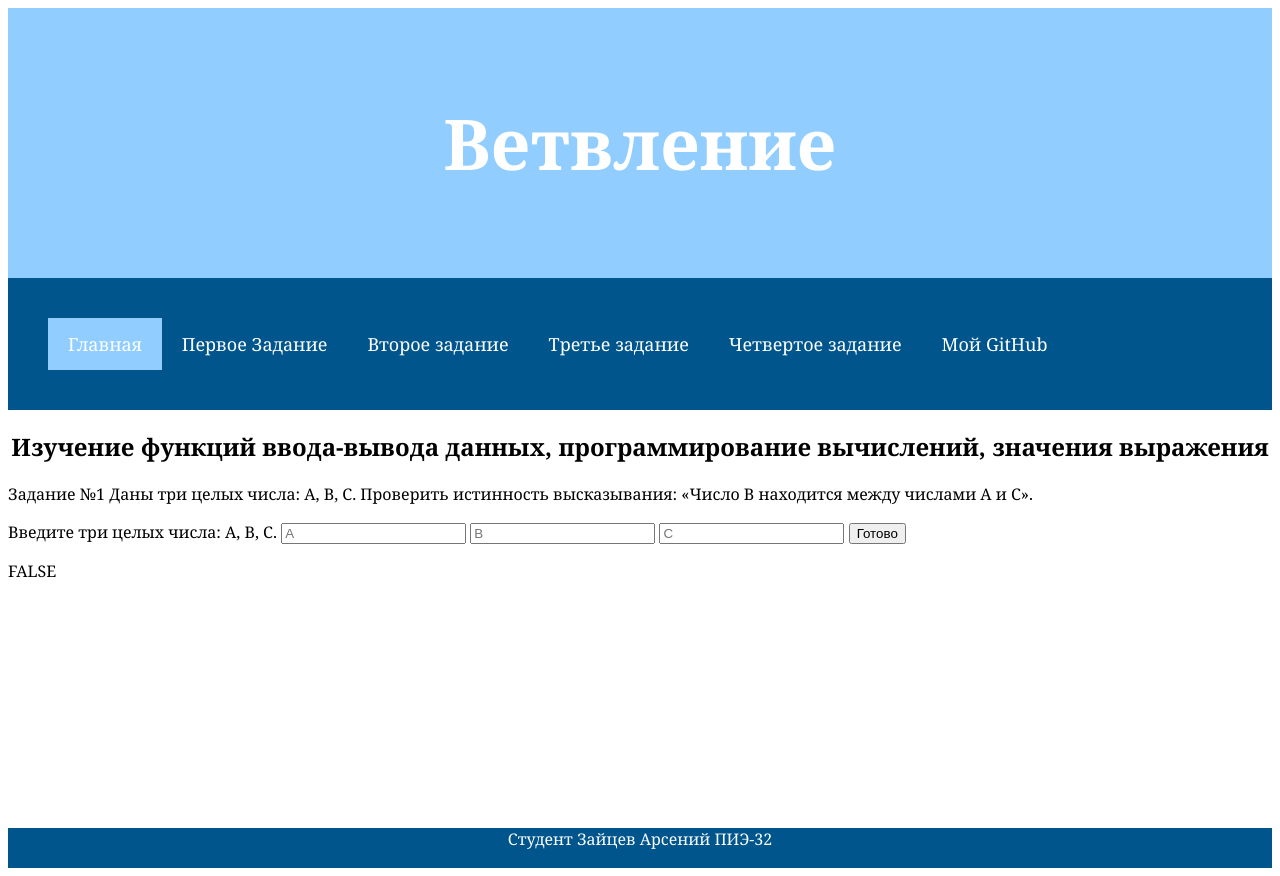
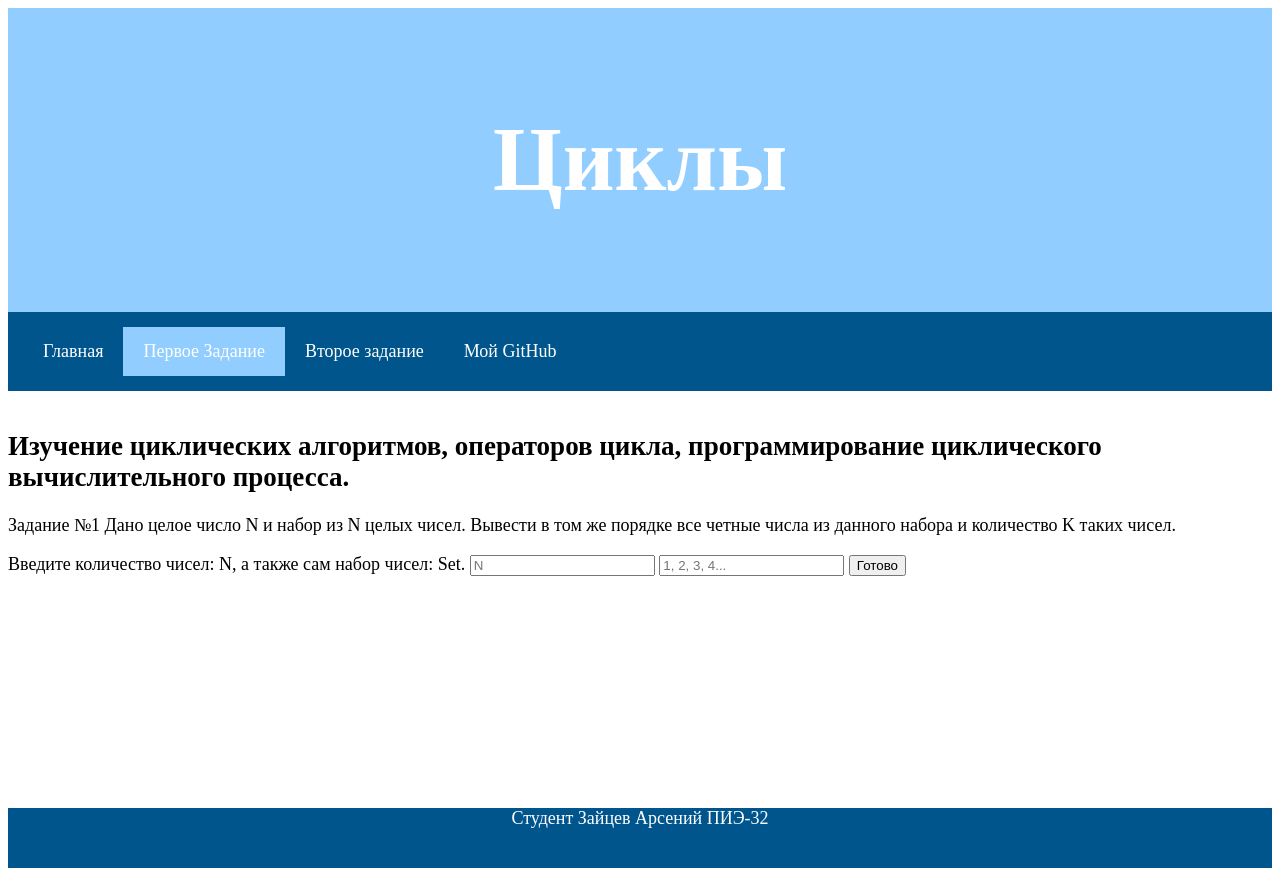
Before and after one commit to Arsensor/lab_4, a plain HTML site: page pages/exercise_1.html in a window 1280 px wide. Both pictures are taken after a click on the button "Готово". Drawn offline with Linux system fonts and the light colour scheme; a web font is replaced by a local one.

Commit message:
Version 1.1
Final edition

```diff
--- a/js/script_1.js
+++ b/js/script_1.js
@@ -1,17 +1,29 @@
 document.getElementById("send_1").onclick = exercise_1; //Переход по клику
 function exercise_1(){ //Объявление функции
-    let number_1 = document.getElementById("name_a_1").value; //Получение переменной по id
-    let number_2 = document.getElementById("name_b_1").value; //Получение переменной по id
-    let number_3 = document.getElementById("name_c_1").value; //Получение переменной по id
-    if (isNaN(number_1) && isNaN(number_2) && isNaN(number_3)){ //Объявление условия на проверку
-        alert("Введите ещё раз корректное число"); //Вывод о несоответствии ввода
-    } else { //Если все верно, тогда
-        if ((number_1 < number_2) && (number_2 < number_3)){ //Объявление условия на проверку
-            document.getElementById("output_exercise_1").innerHTML = "TRUE"; //Вывод
-            return; //Возвращение функции
-        } else{ //Если не прошел по условию проверки, тогда
-            document.getElementById("output_exercise_1").innerHTML = "FALSE"; //Вывод
-            return; //Возвращение функции
+    let number_1 = document.getElementById("name_n_1").value; //Получение переменной по id
+    let number_2 = document.getElementById("name_set_1").value; //Получение переменной по id
+    let arr_number_2 = number_2.split(", ") //Переопределение переменной в массив
+    let answer = ''; //Объявление переменной для ответа
+    let k = 0; //Объявление счетчика четных чисел
+    let i; //Объявление переменной для цикла
+    if (isNaN(number_1) || (number_1 == "")){ //Объявление условия на проверку
+        alert("Введите ещё раз корректное число N"); //Вывод о несоответствии ввода
+        return;
+    } else { //Если с первичной проверкой все хорошо, тогда
+        for (i = 0; i < number_1; i++) { //Цикл
+            if (isNaN(arr_number_2[i]) || arr_number_2[i] == "" || Number(number_1) != arr_number_2.length) { //Проверка
+                alert("Введите ещё раз корректные числа в Set"); //Вывод
+                return;
+            }
         }
+        for (i = 0; i < number_1; i++) { //Цикл
+            if (arr_number_2[i] % 2 == 0) { //Проверка четности
+                answer += arr_number_2[i] + ", "; //Формирование ответа
+                k++; //Счетчик количества
+            }
+        }
+        document.getElementById("output_exercise_1_1").innerHTML = "Четные цифры: " + answer.slice(0, -2) + "."; //Вывод
+        document.getElementById("output_exercise_1_2").innerHTML = "Их количество: " + k + "."; //Вывод
+        return;
     }
 }
--- a/pages/exercise_1.html
+++ b/pages/exercise_1.html
@@ -1,7 +1,7 @@
 <!DOCTYPE html>
 <html lang = "ru">
 <head>
-  <title>Лабораторная работа №3</title>
+  <title>Лабораторная работа №4</title>
   <meta charset = "utf-8">
   <meta name="description" content="HTML-page with four scripts">
   <meta name="keywords" content="HTML, CSS, JavaScript">
@@ -13,32 +13,28 @@
   </head>
 <body>
   <header>
-     <h1>Ветвление</h1>
+     <h1>Циклы</h1>
   </header>
   <main>
-    <div class="topnav" style="background-color: #00568c; padding: 40px;">
-      <a class="active" href="../index.html">Главная</a>
-      <a href="exercise_1.html">Первое Задание</a>
+    <div class="topnav">
+      <a href="../index.html">Главная</a>
+      <a class="active" href="exercise_1.html">Первое Задание</a>
       <a href="exercise_2.html">Второе задание</a>
-      <a href="exercise_3.html">Третье задание</a>
-      <a href="exercise_4.html">Четвертое задание</a>
-      <div class="topnav-right">
-        <a href="https://github.com/Arsensor">Мой GitHub</a>
-      </div>
+      <a href="https://github.com/Arsensor">Мой GitHub</a>
     </div>
     <div>
-      <h2 style="text-align: center;">Изучение функций ввода-вывода данных, программирование вычислений, значения выражения</h2>
+      <h2>Изучение циклических алгоритмов, операторов цикла, программирование циклического вычислительного процесса.</h2>
     </div>
     <div>
       <p>Задание №1
-        Даны три целых числа: A, B, C. Проверить истинность высказывания: «Число B находится между числами A и C».
+        Дано целое число N и набор из N целых чисел. Вывести в том же порядке все четные числа из данного набора и количество K таких чисел.
       </p>
-      <label for="name_a_1">Введите три целых числа: A, B, C.</label>
-      <input type="number" id="name_a_1" placeholder="A">
-      <input type="number" id="name_b_1" placeholder="B">
-      <input type="number" id="name_c_1" placeholder="C">
+      <label for="name_a_1">Введите количество чисел: N, а также сам набор чисел: Set.</label>
+      <input type="number" id="name_n_1" placeholder="N">
+      <input type="text" id="name_set_1" placeholder="1, 2, 3, 4...">
       <button id="send_1" onclick="exercise_1()">Готово</button>
-      <p id = "output_exercise_1"></p>
+      <p id = "output_exercise_1_1"></p>
+      <p id = "output_exercise_1_2"></p>
     </div>
   </main>
   <footer>
--- a/style/style.css
+++ b/style/style.css
@@ -1,5 +1,10 @@
+@font-face {
+  font-family: San Francisco Pro;
+  src: url(../assets/fonts/SF-Pro.ttf);
+}
 body {
-    font-family: Georgia, 'Times New Roman', Times, serif;
+    font-family: San Francisco Pro;
+    font-size: 18px;
     padding-bottom: 60px;
     position: relative;
     display: flex;
@@ -10,12 +15,20 @@ header {
         background-color: #91ceff;
     padding: 40px;
     text-align: center;
-    font-size: 35px;
+    font-size: 45px;
     color: white;
   }
+h1 {
+  text-align: center;
+}
+h2 {
+  margin-top: 5vh;
+  text-align: left;
+}
 .topnav {
     overflow: hidden;
-    background-color: #333;
+    background-color: #00568c;
+    padding: 15px;
   }
 
 .topnav a {
@@ -70,5 +83,5 @@ footer {
     position: absolute;
     bottom: 0;
     width: 100%;
-    height: 40px;
+    height: 60px;
   }
```
Also changed, not shown: index.html (+7 -8 lines), js/script_2.js (+16 -8 lines), pages/exercise_2.html (+8 -12 lines), 1 other file.
